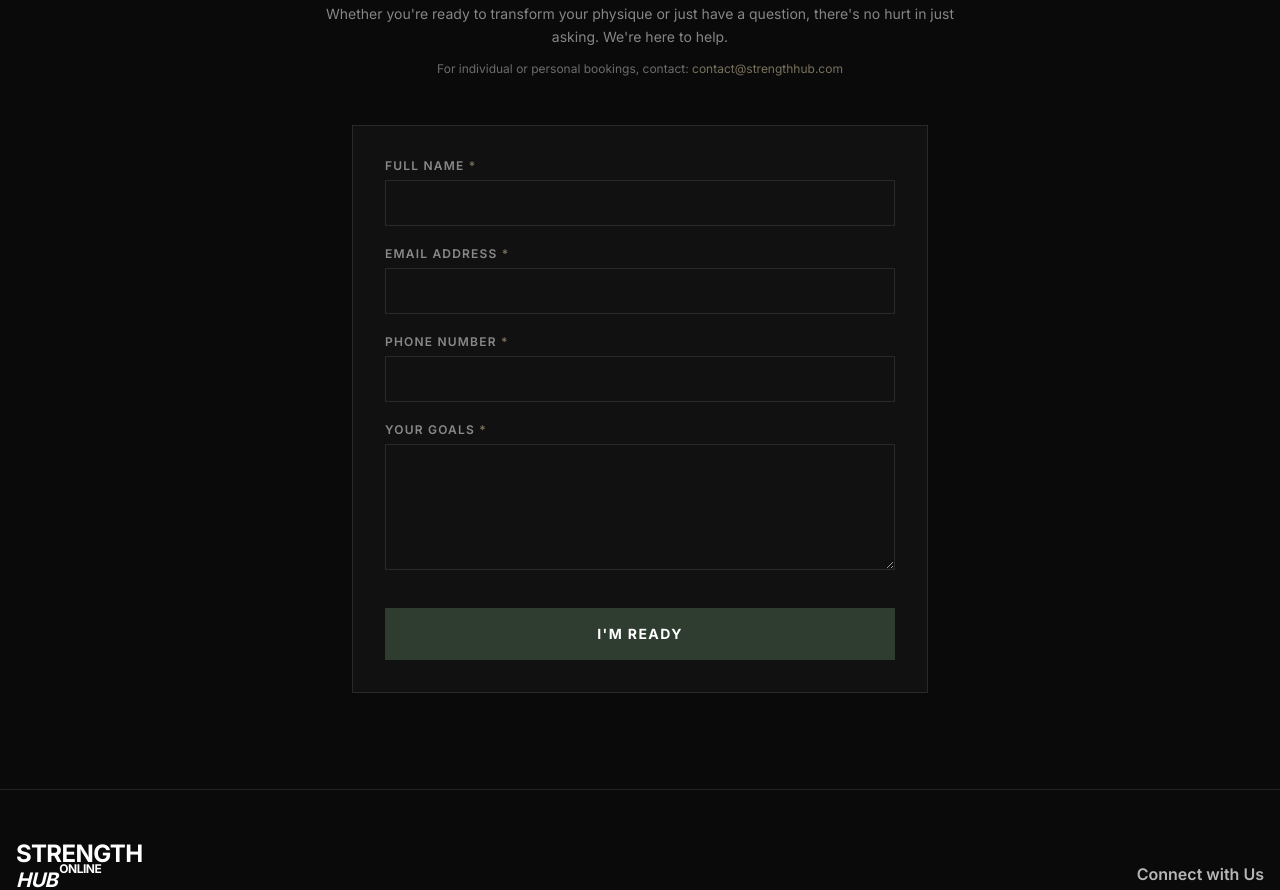
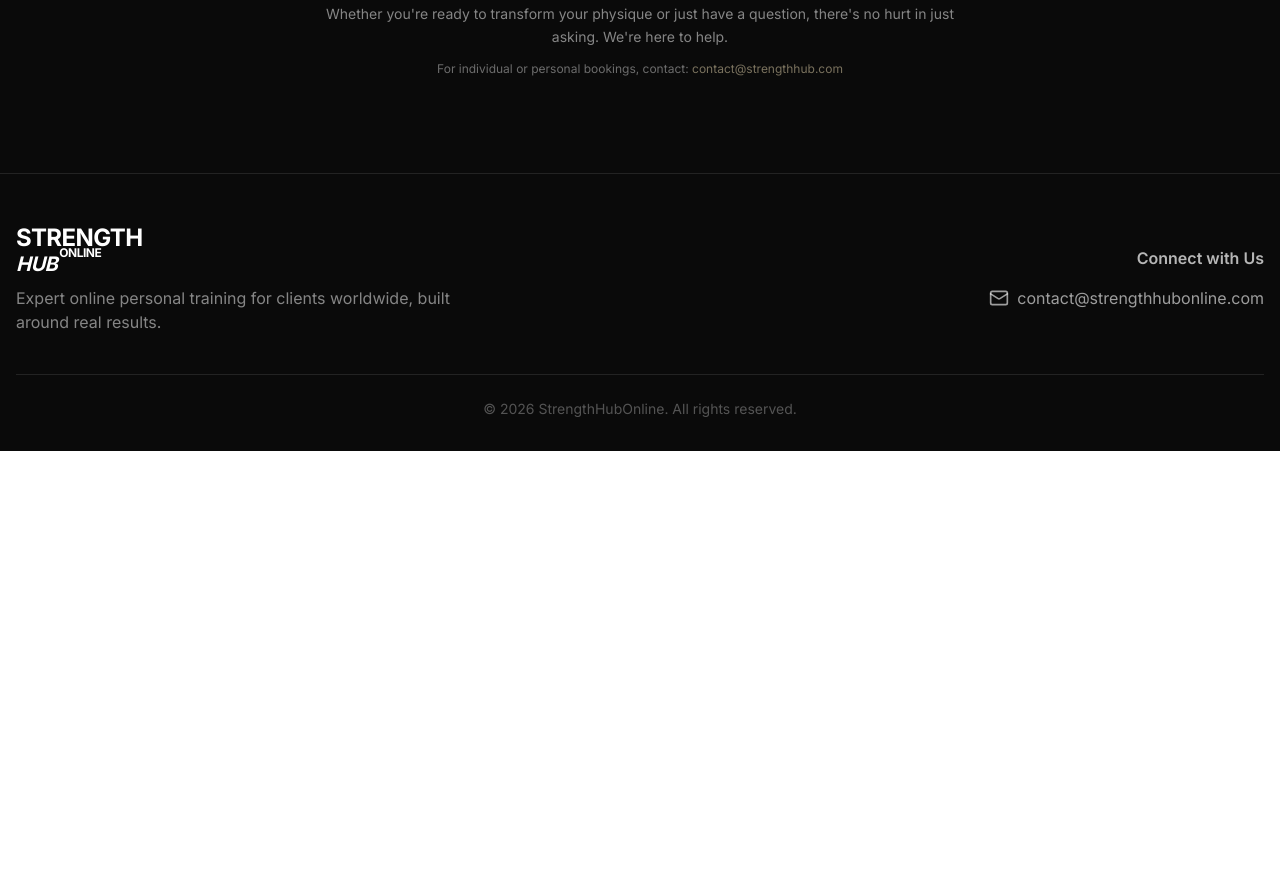
Before and after one commit to Zaggy887/FITNESS, a React (Vite) app: page / in a window 1280 px wide. Shown: the part 4960-5850 px from the top of the page. After the commit the page ends 5411 px from the top, so only its background shows below. Built offline with nearby package versions, Linux system fonts and the light colour scheme; no server answers.

Commit message:
Updated ContactForm.tsx

```diff
--- a/src/components/ContactForm.tsx
+++ b/src/components/ContactForm.tsx
@@ -1,19 +1,7 @@
-import { useEffect, useRef, useState } from 'react';
-import { CheckCircle } from 'lucide-react';
-import { supabase } from '../lib/supabase';
-
-type FormStatus = 'idle' | 'submitting' | 'success' | 'error';
+import { useEffect, useRef } from 'react';
 
 const ContactForm = () => {
   const sectionRef = useRef<HTMLDivElement>(null);
-  const [status, setStatus] = useState<FormStatus>('idle');
-  const [errorMsg, setErrorMsg] = useState('');
-  const [formData, setFormData] = useState({
-    fullName: '',
-    email: '',
-    phone: '',
-    goals: '',
-  });
 
   useEffect(() => {
     const observer = new IntersectionObserver(
@@ -29,56 +17,10 @@ const ContactForm = () => {
     return () => elements?.forEach((el) => observer.unobserve(el));
   }, []);
 
-  const handleChange = (e: React.ChangeEvent<HTMLInputElement | HTMLTextAreaElement>) => {
-    setFormData((prev) => ({ ...prev, [e.target.name]: e.target.value }));
-  };
-
-  const handleSubmit = async (e: React.FormEvent<HTMLFormElement>) => {
-    e.preventDefault();
-    setStatus('submitting');
-    setErrorMsg('');
-
-    try {
-      const netlifyPayload = new URLSearchParams({
-        'form-name': 'contact',
-        fullName: formData.fullName,
-        email: formData.email,
-        phone: formData.phone,
-        goals: formData.goals,
-      }).toString();
-
-      const [netlifyRes] = await Promise.all([
-        fetch('/', {
-          method: 'POST',
-          headers: { 'Content-Type': 'application/x-www-form-urlencoded' },
-          body: netlifyPayload,
-        }),
-        supabase.from('contact_submissions').insert({
-          full_name: formData.fullName,
-          email: formData.email,
-          phone: formData.phone,
-          goals: formData.goals,
-        }),
-      ]);
-
-      if (!netlifyRes.ok) throw new Error(`Netlify form error: ${netlifyRes.status}`);
-
-      setStatus('success');
-      setFormData({ fullName: '', email: '', phone: '', goals: '' });
-    } catch (err) {
-      console.error(err);
-      setErrorMsg('Something went wrong. Please try again or contact us directly.');
-      setStatus('error');
-    }
-  };
-
-  const inputClass =
-    'w-full px-4 py-3 bg-[#111] border border-white/10 text-white placeholder-white/25 focus:ring-1 focus:ring-[#7A725E] focus:border-[#7A725E] outline-none transition-colors text-sm';
-
   return (
     <section id="contact" className="section bg-[#0a0a0a] relative" ref={sectionRef}>
       <div className="container">
-        <div className="text-center max-w-2xl mx-auto mb-12">
+        <div className="text-center max-w-2xl mx-auto">
           <h2 className="fade-in mb-4 text-3xl font-bold text-white tracking-tight">
             <span className="text-[#7A725E]">Contact Us for a</span> Free Consultation
           </h2>
@@ -90,150 +32,6 @@ const ContactForm = () => {
             <a href="mailto:contact@strengthhub.com" className="text-[#7A725E] hover:underline">contact@strengthhub.com</a>
           </p>
         </div>
-
-        <div className="max-w-xl mx-auto">
-          {status === 'success' ? (
-            <div className="bg-[#111] border border-white/10 p-10 text-center animate-fade-in-up">
-              <div className="relative w-20 h-20 mx-auto mb-6">
-                <svg className="w-20 h-20" viewBox="0 0 80 80">
-                  <circle
-                    cx="40" cy="40" r="36"
-                    fill="none"
-                    stroke="#2e3d30"
-                    strokeWidth="4"
-                  />
-                  <circle
-                    cx="40" cy="40" r="36"
-                    fill="none"
-                    stroke="#7A725E"
-                    strokeWidth="4"
-                    strokeLinecap="round"
-                    strokeDasharray="226"
-                    strokeDashoffset="0"
-                    className="animate-circle-draw"
-                    style={{ transformOrigin: 'center', transform: 'rotate(-90deg)' }}
-                  />
-                  <polyline
-                    points="24,40 35,52 56,28"
-                    fill="none"
-                    stroke="#7A725E"
-                    strokeWidth="4"
-                    strokeLinecap="round"
-                    strokeLinejoin="round"
-                    strokeDasharray="50"
-                    strokeDashoffset="0"
-                    className="animate-check-draw"
-                  />
-                </svg>
-              </div>
-              <h3 className="text-2xl font-bold text-white mb-2">You're all set!</h3>
-              <p className="text-white/50 text-sm mb-2">We've received your message.</p>
-              <p className="text-white/30 text-xs mb-8">We'll be in touch with you shortly.</p>
-              <button
-                onClick={() => setStatus('idle')}
-                className="bg-[#2e3d30] hover:opacity-90 text-white py-3 px-8 font-bold uppercase tracking-widest text-xs transition-opacity"
-              >
-                Done
-              </button>
-            </div>
-          ) : (
-            <form
-              name="contact"
-              onSubmit={handleSubmit}
-              className="fade-in bg-[#111] border border-white/10 p-8"
-              data-netlify="true"
-              netlify-honeypot="bot-field"
-            >
-              <input type="hidden" name="form-name" value="contact" />
-              <div hidden>
-                <label>Don't fill this out: <input name="bot-field" /></label>
-              </div>
-
-              <div className="space-y-5">
-                <div>
-                  <label htmlFor="fullName" className="block mb-1.5 text-xs font-semibold uppercase tracking-widest text-white/50">
-                    Full Name <span className="text-[#7A725E]">*</span>
-                  </label>
-                  <input
-                    type="text"
-                    id="fullName"
-                    name="fullName"
-                    value={formData.fullName}
-                    onChange={handleChange}
-                    required
-                    className={inputClass}
-                  />
-                </div>
-
-                <div>
-                  <label htmlFor="email" className="block mb-1.5 text-xs font-semibold uppercase tracking-widest text-white/50">
-                    Email Address <span className="text-[#7A725E]">*</span>
-                  </label>
-                  <input
-                    type="email"
-                    id="email"
-                    name="email"
-                    value={formData.email}
-                    onChange={handleChange}
-                    required
-                    className={inputClass}
-                  />
-                </div>
-
-                <div>
-                  <label htmlFor="phone" className="block mb-1.5 text-xs font-semibold uppercase tracking-widest text-white/50">
-                    Phone Number <span className="text-[#7A725E]">*</span>
-                  </label>
-                  <input
-                    type="tel"
-                    id="phone"
-                    name="phone"
-                    value={formData.phone}
-                    onChange={handleChange}
-                    required
-                    className={inputClass}
-                  />
-                </div>
-
-                <div>
-                  <label htmlFor="goals" className="block mb-1.5 text-xs font-semibold uppercase tracking-widest text-white/50">
-                    Your Goals <span className="text-[#7A725E]">*</span>
-                  </label>
-                  <textarea
-                    id="goals"
-                    name="goals"
-                    value={formData.goals}
-                    onChange={handleChange}
-                    required
-                    rows={5}
-                    className={inputClass}
-                  />
-                </div>
-              </div>
-
-              {status === 'error' && (
-                <p className="mt-4 text-sm text-red-400">{errorMsg}</p>
-              )}
-
-              <div className="mt-8">
-                <button
-                  type="submit"
-                  disabled={status === 'submitting'}
-                  className="w-full bg-[#2e3d30] hover:opacity-90 disabled:opacity-50 text-white py-4 px-6 font-bold uppercase tracking-widest text-sm transition-opacity flex items-center justify-center gap-3"
-                >
-                  {status === 'submitting' ? (
-                    <>
-                      <div className="animate-spin h-4 w-4 border-2 border-white border-t-transparent rounded-full" />
-                      Sending...
-                    </>
-                  ) : (
-                    "I'M READY"
-                  )}
-                </button>
-              </div>
-            </form>
-          )}
-        </div>
       </div>
     </section>
   );
```
